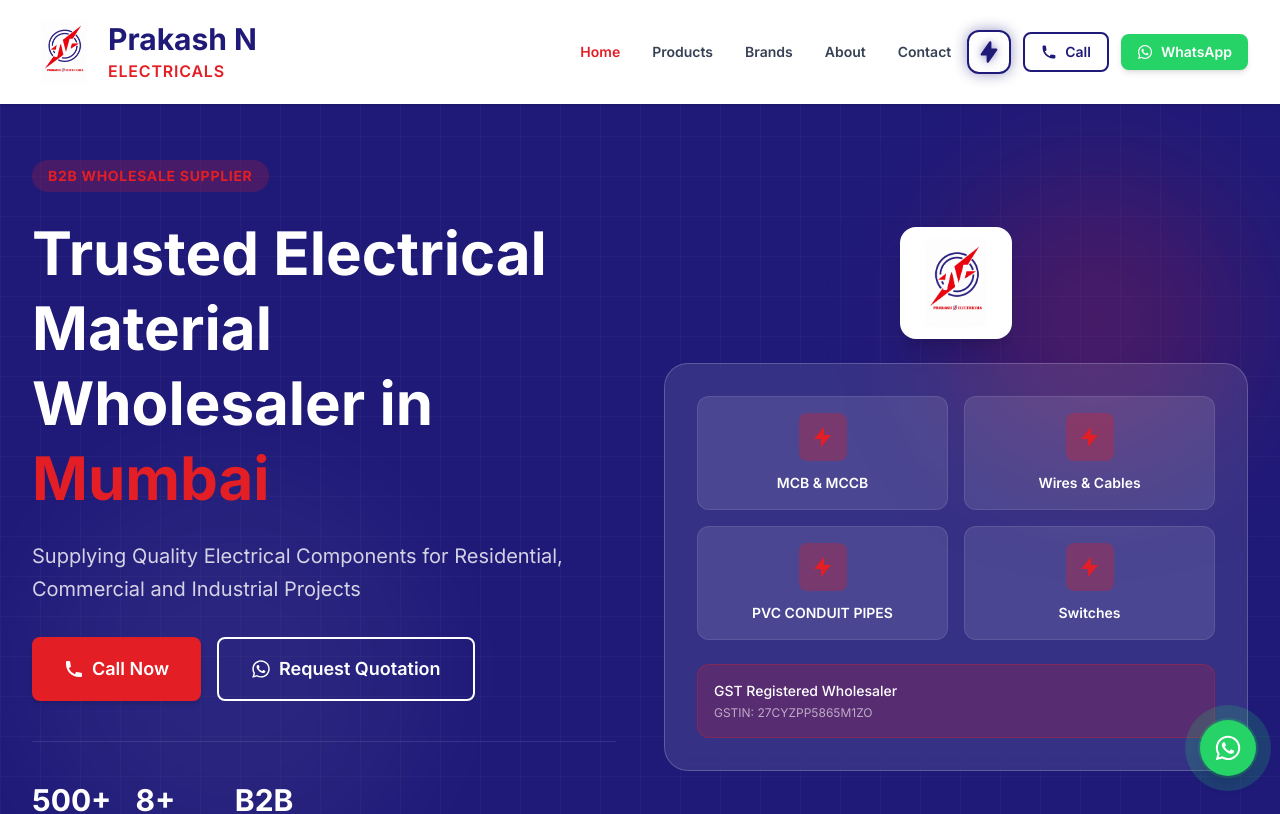
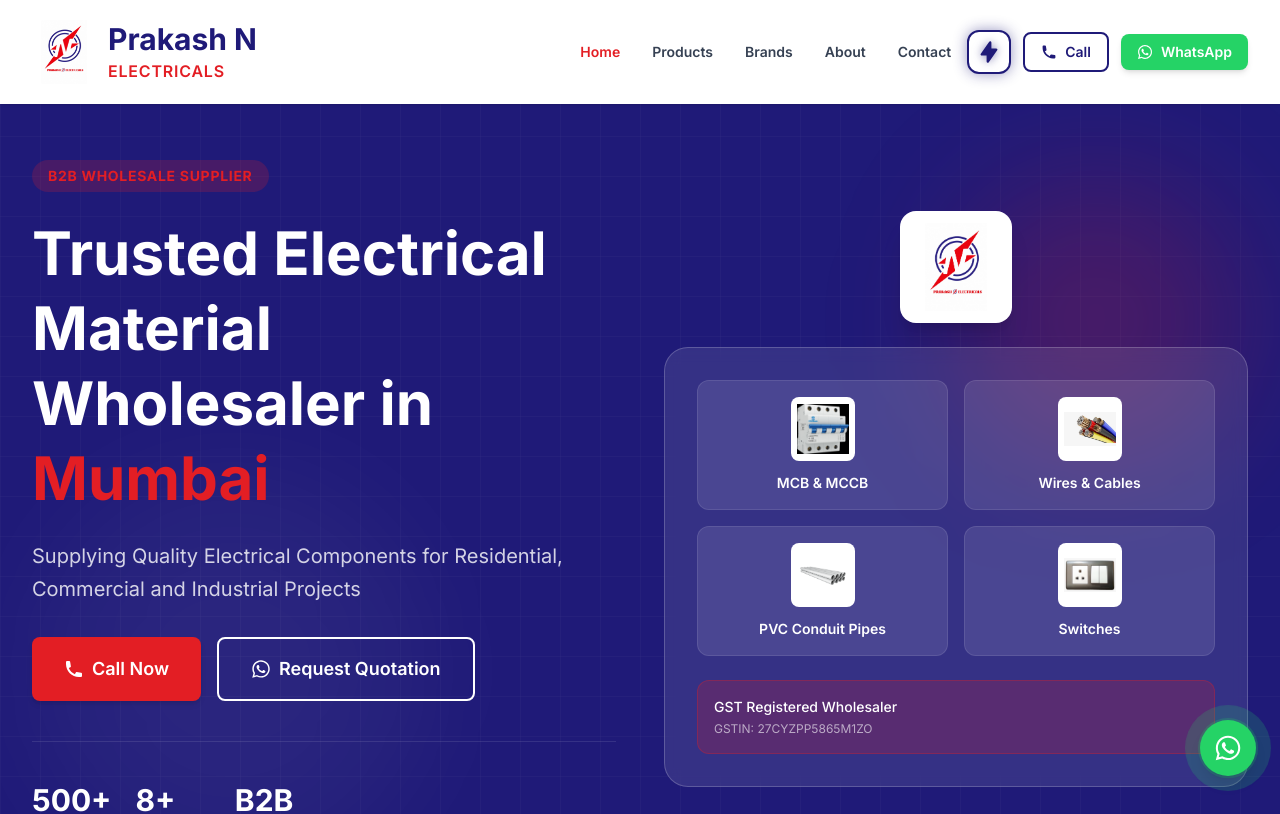
Before and after one commit to BhushanVShinde/Prakash-N-Electricals, a React (Vite) app: page / in a window 1280 px wide. Shown: the top 814 px of the page. Built offline with nearby package versions, Linux system fonts and the light colour scheme.

Commit message:
updated website

```diff
--- a/src/components/home/Hero.jsx
+++ b/src/components/home/Hero.jsx
@@ -3,6 +3,13 @@
 import Button from '../Button'
 import ScrollAnimation from '../ScrollAnimation'
 import { business, getPhoneLink, getWhatsAppLink } from '../../data/business'
+
+const heroProducts = [
+  { label: 'MCB & MCCB', image: '/images/products/mcb.png' },
+  { label: 'Wires & Cables', image: '/images/products/wires.png' },
+  { label: 'PVC Conduit Pipes', image: '/images/products/conduit.png' },
+  { label: 'Switches', image: '/images/products/switch.png' },
+]
 
 const Hero = () => {
   return (
@@ -85,17 +92,20 @@
             </div>
             <div className="bg-white/10 backdrop-blur-sm rounded-3xl p-8 border border-white/20">
               <div className="grid grid-cols-2 gap-4">
-                {['MCB & MCCB', 'Wires & Cables', 'PVC CONDUIT PIPES', 'Switches'].map((item) => (
+                {heroProducts.map((item) => (
                   <div
-                    key={item}
+                    key={item.label}
                     className="bg-white/10 rounded-xl p-4 text-center border border-white/10 hover:bg-white/20 transition-colors"
                   >
-                    <div className="w-12 h-12 mx-auto mb-3 rounded-lg bg-secondary/30 flex items-center justify-center">
-                      <svg viewBox="0 0 24 24" className="w-6 h-6 text-secondary" fill="currentColor">
-                        <path d="M13 2L3 14h7v8l10-12h-7V2z" />
-                      </svg>
+                    <div className="w-16 h-16 mx-auto mb-3 rounded-lg bg-white flex items-center justify-center overflow-hidden p-1.5">
+                      <img
+                        src={item.image}
+                        alt={item.label}
+                        className="w-full h-full object-contain"
+                        loading="lazy"
+                      />
                     </div>
-                    <p className="text-white text-sm font-semibold">{item}</p>
+                    <p className="text-white text-sm font-semibold">{item.label}</p>
                   </div>
                 ))}
               </div>
```
